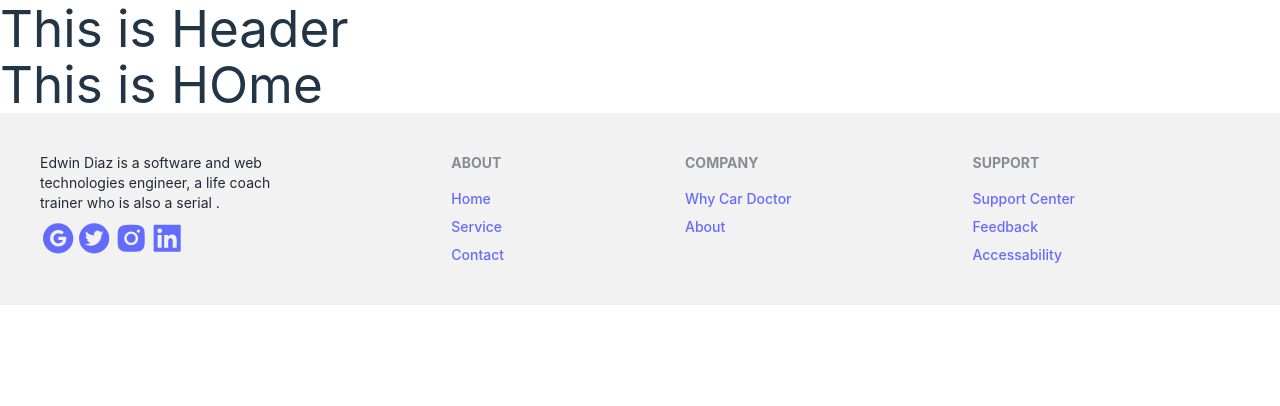
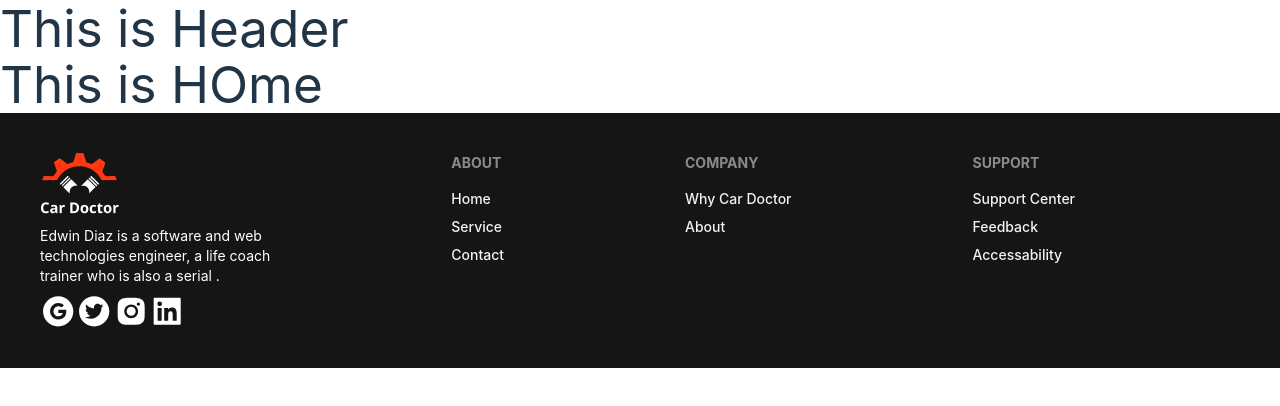
Before and after one commit to rezwanrahimr/Genius-Car-Client, a React (Vite) app: page / in a window 1280 px wide. Shown: the top 406 px of the page. Built offline with nearby package versions, Linux system fonts and the light colour scheme.

Commit message:
project setup

```diff
--- a/src/Pages/Sheard/Footer/Footer.jsx
+++ b/src/Pages/Sheard/Footer/Footer.jsx
@@ -6,19 +6,20 @@ import {
   AiFillLinkedin,
 } from "react-icons/ai";
 import "./footer.css";
-// import logo from "../../../assets";
+import logo from "./logo.png";
 
 const Footer = () => {
   return (
-    <footer className="footer p-10 bg-base-200 text-base-content">
     <div>
-        {/* <img src={logo} alt="" /> */}
-        <p>
-          Edwin Diaz is a software and web <br /> technologies engineer, a life
-          coach <br />
+      <footer className="footer p-10  text-base-content">
+        <div>
+          <img src={logo} alt="" />
+          <p className="text-white">
+            Edwin Diaz is a software and web <br /> technologies engineer, a
+            life coach <br />
             trainer who is also a serial .
           </p>
-        <div className="flex">
+          <div className="flex ">
             <a href="http://" target="_blank" rel="noopener noreferrer">
               <AiFillGoogleCircle className="social-icons"></AiFillGoogleCircle>
             </a>
@@ -54,6 +55,7 @@ const Footer = () => {
           <a className="link link-hover">Accessability</a>
         </div>
       </footer>
+    </div>
   );
 };
 
--- a/src/Pages/Sheard/Footer/footer.css
+++ b/src/Pages/Sheard/Footer/footer.css
@@ -1,4 +1,25 @@
+.footer {
+  font-size: 16px;
+  background: #151515;
+}
+.footer-title {
+  color: #ffffff;
+}
+.link {
+  color: #f3f3f3;
+}
 .social-icons {
   width: 36.36px;
   height: 34.63px;
 }
+
+a:link {
+  color: white;
+}
+a:hover {
+  color: red !important;
+}
+
+/*  */
+@media only screen and (max-width: 600px) {
+}
```
Also changed, not shown: src/Pages/Sheard/Footer/logo.png (added). Lines whose indentation alone changed are shown as unchanged.
